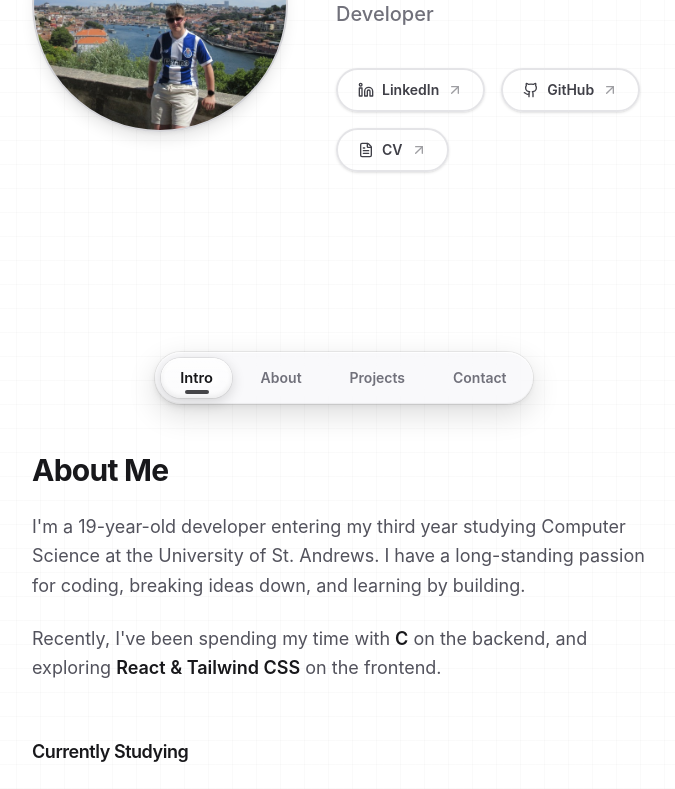
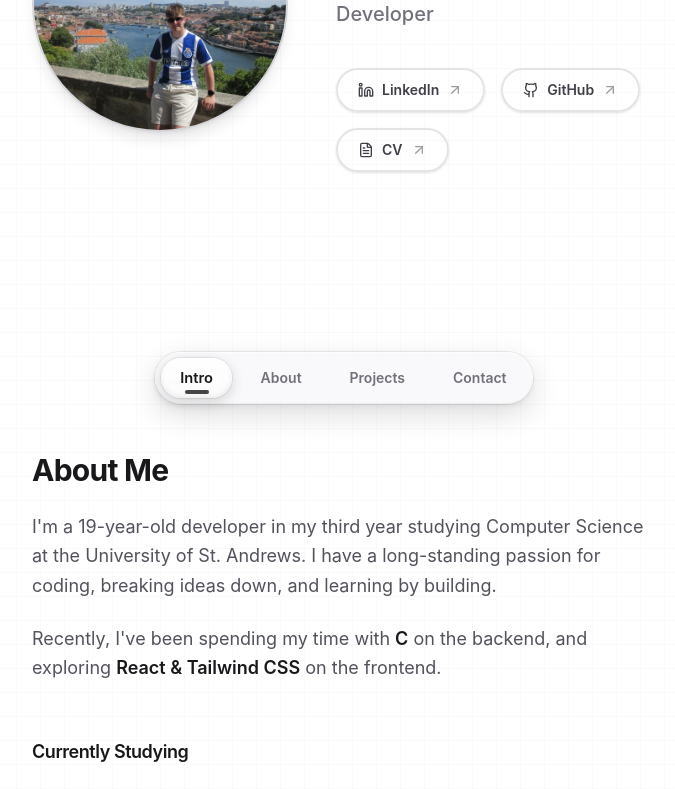
Before and after one commit to astoneham1/2026-portfolio, a React (Vite) app: page / in a window 1280 px wide. Shown: the part 364-1153 px from the top of the page, without its empty margins (296-971 px from the left). Built offline with nearby package versions, Linux system fonts and the light colour scheme.

Commit message:
Reword intro to 'in my third year'

```diff
--- a/src/sections/AboutSection.jsx
+++ b/src/sections/AboutSection.jsx
@@ -7,7 +7,7 @@ export const AboutSection = ({ sectionRefs }) => (
       <h2 className="text-2xl sm:text-3xl font-bold text-zinc-900 dark:text-zinc-100 tracking-tight mb-6">About Me</h2>
       <div className="space-y-6 text-base sm:text-lg leading-relaxed opacity-0 animate-[fadeBlurIn_0.6s_ease-out_forwards_100ms]">
         <p>
-          I'm a 19-year-old developer entering my third year studying Computer Science at the University of St. Andrews.
+          I'm a 19-year-old developer in my third year studying Computer Science at the University of St. Andrews.
           I have a long-standing passion for coding, breaking ideas down, and learning by building.
         </p>
         <p>
```
